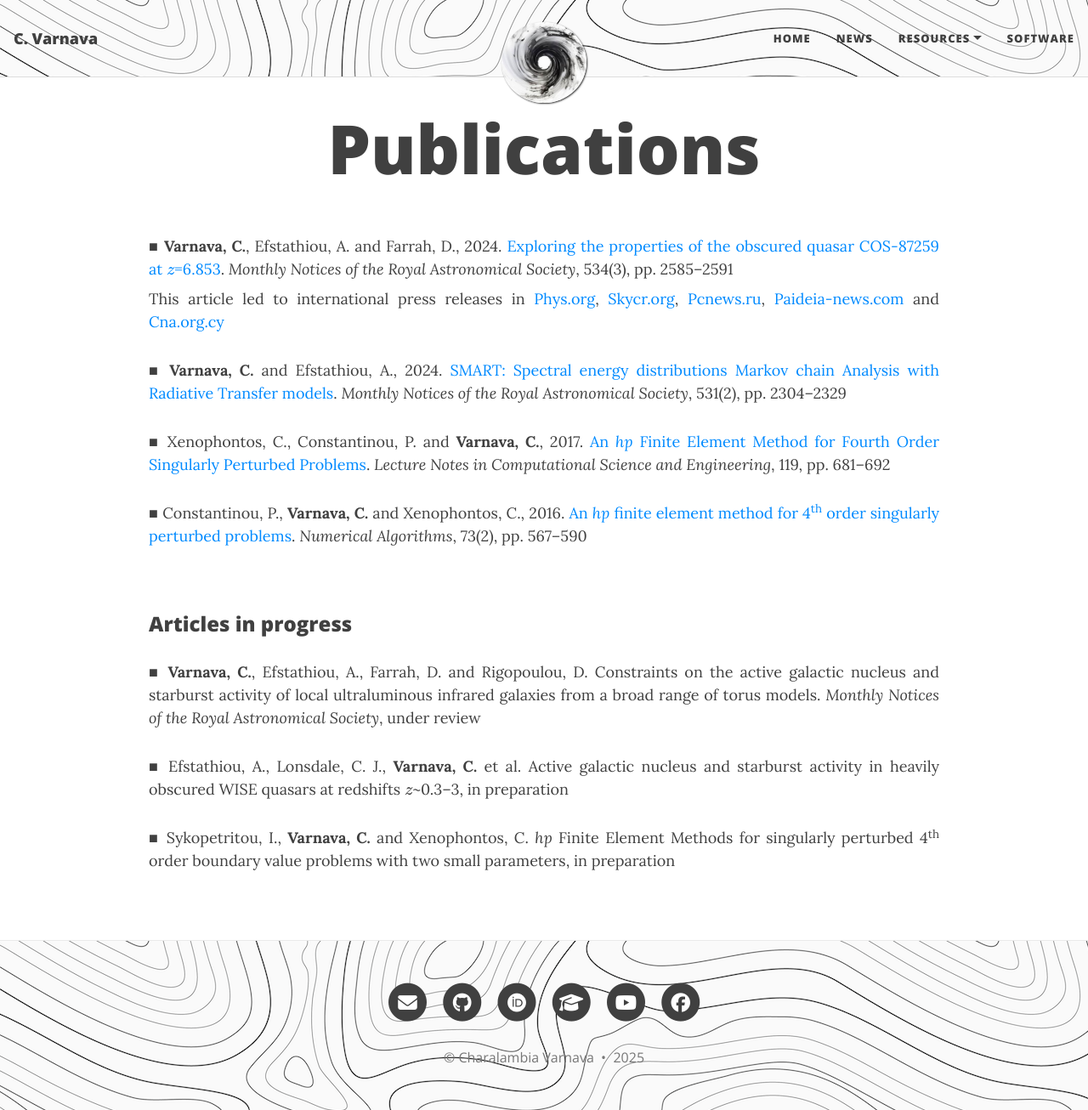
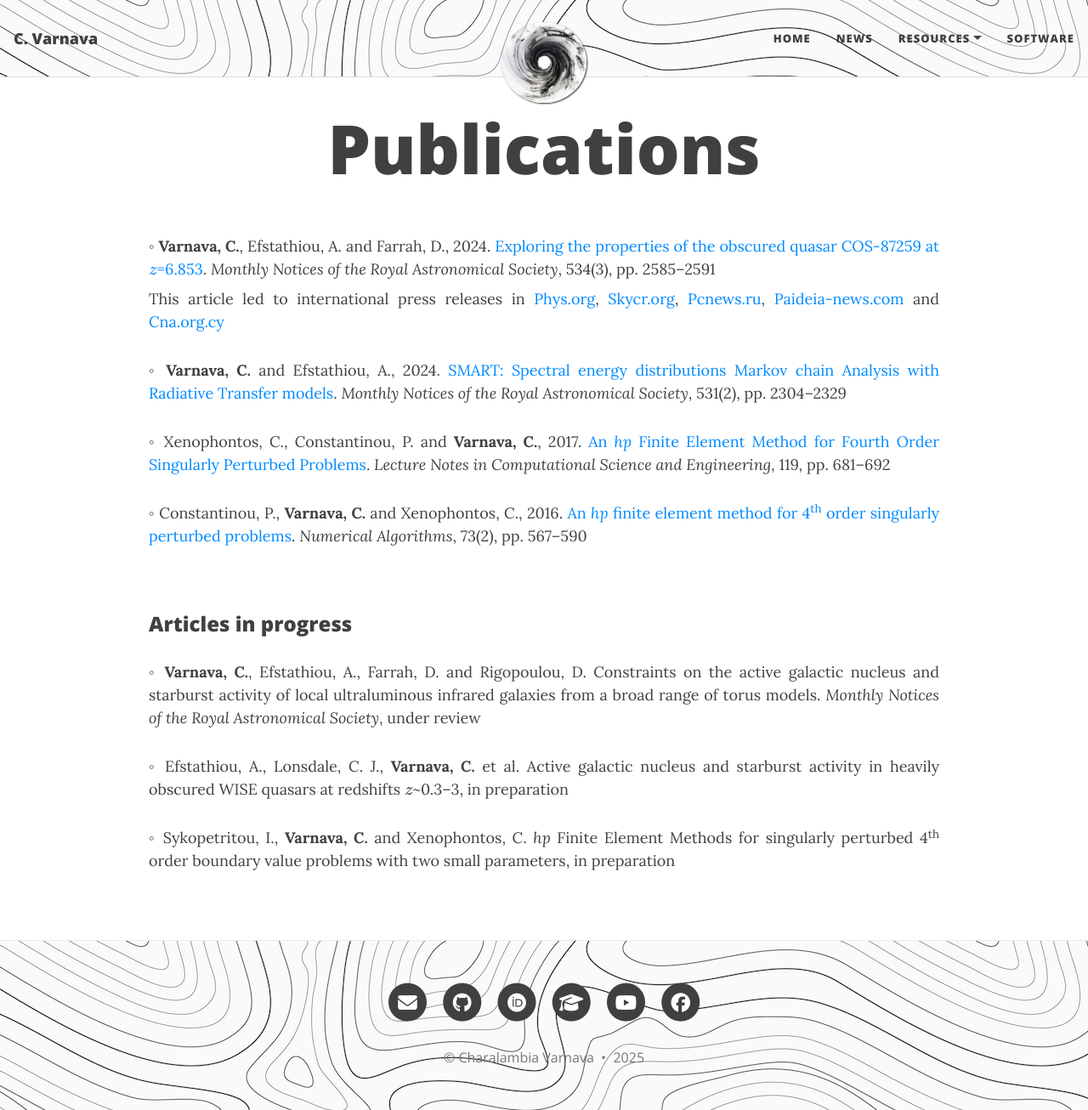
Before and after one commit to ch-var/ch-var.github.io, a Jekyll site: the page built from publications.html, in a window 1280 px wide and 1306 px high. Shown: the whole window at 85% size. Built offline with Jekyll 4.4.1, drawn with Linux system fonts in a browser that asks for light colours; formulas are drawn with MathJax 3.

Commit message:
Update publications.html

```diff
--- a/publications.html
+++ b/publications.html
@@ -21,13 +21,13 @@ mathjax: true
   }
 </style>
 
-<p align='justify' style="margin-bottom: 8px;">■  <b>Varnava, C.</b>, Efstathiou, A. and Farrah, D., 2024. <a href="https://doi.org/10.1093/mnras/stae2221">Exploring the properties of the obscured quasar COS-87259 at \(z\)=6.853</a>. <i>Monthly Notices of the Royal Astronomical Society</i>, 534(3), pp. 2585–2591</p>
+<p align='justify' style="margin-bottom: 8px;">&#9702;  <b>Varnava, C.</b>, Efstathiou, A. and Farrah, D., 2024. <a href="https://doi.org/10.1093/mnras/stae2221">Exploring the properties of the obscured quasar COS-87259 at \(z\)=6.853</a>. <i>Monthly Notices of the Royal Astronomical Society</i>, 534(3), pp. 2585–2591</p>
 <p align='justify' style="margin-top: 0px; margin-bottom: 8px;">This article led to international press releases in <a href="https://phys.org/news/2024-10-astronomers-explore-properties-obscured-hyperluminous.html">Phys.org</a>, <a href="https://skycr.org/2024/10/21/exploran-las-propiedades-de-un-cuasar-hiperluminoso-oscurecido/">Skycr.org</a>, <a href="https://pcnews.ru/news/astronomy_obnaruzili_sverhmassivnuu_cernuu_dyru_v_centre_galaktiki_cos_87259-1530160.html#gsc.tab=0">Pcnews.ru</a>, <a href="https://paideia-news.com/panepistimio-frederick/2024/11/11/ereynitria-toy-eyropaikoy-panepistimioy-meleta-ena-protogono-yperfoteino-kbazar">Paideia-news.com</a> and <a href="https://www.cna.org.cy/press-release/article/7556971/anakoinosi-typoy-evropaiko-panepistimio-kyproy">Cna.org.cy</a></p>
-<p align='justify'>■  <b>Varnava, C.</b> and Efstathiou, A., 2024. <a href="https://doi.org/10.1093/mnras/stae1141">SMART: Spectral energy distributions Markov chain Analysis with Radiative Transfer models</a>. <i>Monthly Notices of the Royal Astronomical Society</i>, 531(2), pp. 2304–2329</p>
-<p align='justify'>■  Xenophontos, C., Constantinou, P. and <b>Varnava, C.</b>, 2017. <a href="https://doi.org/10.1007/978-3-319-65870-4_49">An <i>hp</i> Finite Element Method for Fourth Order Singularly Perturbed Problems</a>. <i>Lecture Notes in Computational Science and Engineering</i>, 119, pp. 681–692</p>
-<p align='justify'>■  Constantinou, P., <b>Varnava, C.</b> and Xenophontos, C., 2016. <a href="https://doi.org/10.1007/s11075-016-0108-9">An <i>hp</i> finite element method for 4<sup>th</sup> order singularly perturbed problems</a>. <i>Numerical Algorithms</i>, 73(2), pp. 567–590</p>
+<p align='justify'>&#9702;  <b>Varnava, C.</b> and Efstathiou, A., 2024. <a href="https://doi.org/10.1093/mnras/stae1141">SMART: Spectral energy distributions Markov chain Analysis with Radiative Transfer models</a>. <i>Monthly Notices of the Royal Astronomical Society</i>, 531(2), pp. 2304–2329</p>
+<p align='justify'>&#9702;  Xenophontos, C., Constantinou, P. and <b>Varnava, C.</b>, 2017. <a href="https://doi.org/10.1007/978-3-319-65870-4_49">An <i>hp</i> Finite Element Method for Fourth Order Singularly Perturbed Problems</a>. <i>Lecture Notes in Computational Science and Engineering</i>, 119, pp. 681–692</p>
+<p align='justify'>&#9702;  Constantinou, P., <b>Varnava, C.</b> and Xenophontos, C., 2016. <a href="https://doi.org/10.1007/s11075-016-0108-9">An <i>hp</i> finite element method for 4<sup>th</sup> order singularly perturbed problems</a>. <i>Numerical Algorithms</i>, 73(2), pp. 567–590</p>
 <br>
 <p style="font-family: var(--header-font); font-weight: 800; line-height: 1.1; font-size: 1.5rem; margin-top: 1.25rem;">Articles in progress</p>
-<p align='justify'>■  <b>Varnava, C.</b>, Efstathiou, A., Farrah, D. and Rigopoulou, D. Constraints on the active galactic nucleus and starburst activity of local ultraluminous infrared galaxies from a broad range of torus models. <i>Monthly Notices of the Royal Astronomical Society</i>, under review</p>
-<p align='justify'>■  Efstathiou, A., Lonsdale, C. J., <b>Varnava, C.</b> et al. Active galactic nucleus and starburst activity in heavily obscured WISE quasars at redshifts \(z\)~0.3–3, in preparation</p>
-<p align='justify'>■  Sykopetritou, I., <b>Varnava, C.</b> and Xenophontos, C. <i>hp</i> Finite Element Methods for singularly perturbed 4<sup>th</sup> order boundary value problems with two small parameters, in preparation</p>
+<p align='justify'>&#9702;  <b>Varnava, C.</b>, Efstathiou, A., Farrah, D. and Rigopoulou, D. Constraints on the active galactic nucleus and starburst activity of local ultraluminous infrared galaxies from a broad range of torus models. <i>Monthly Notices of the Royal Astronomical Society</i>, under review</p>
+<p align='justify'>&#9702;  Efstathiou, A., Lonsdale, C. J., <b>Varnava, C.</b> et al. Active galactic nucleus and starburst activity in heavily obscured WISE quasars at redshifts \(z\)~0.3–3, in preparation</p>
+<p align='justify'>&#9702;  Sykopetritou, I., <b>Varnava, C.</b> and Xenophontos, C. <i>hp</i> Finite Element Methods for singularly perturbed 4<sup>th</sup> order boundary value problems with two small parameters, in preparation</p>
```
